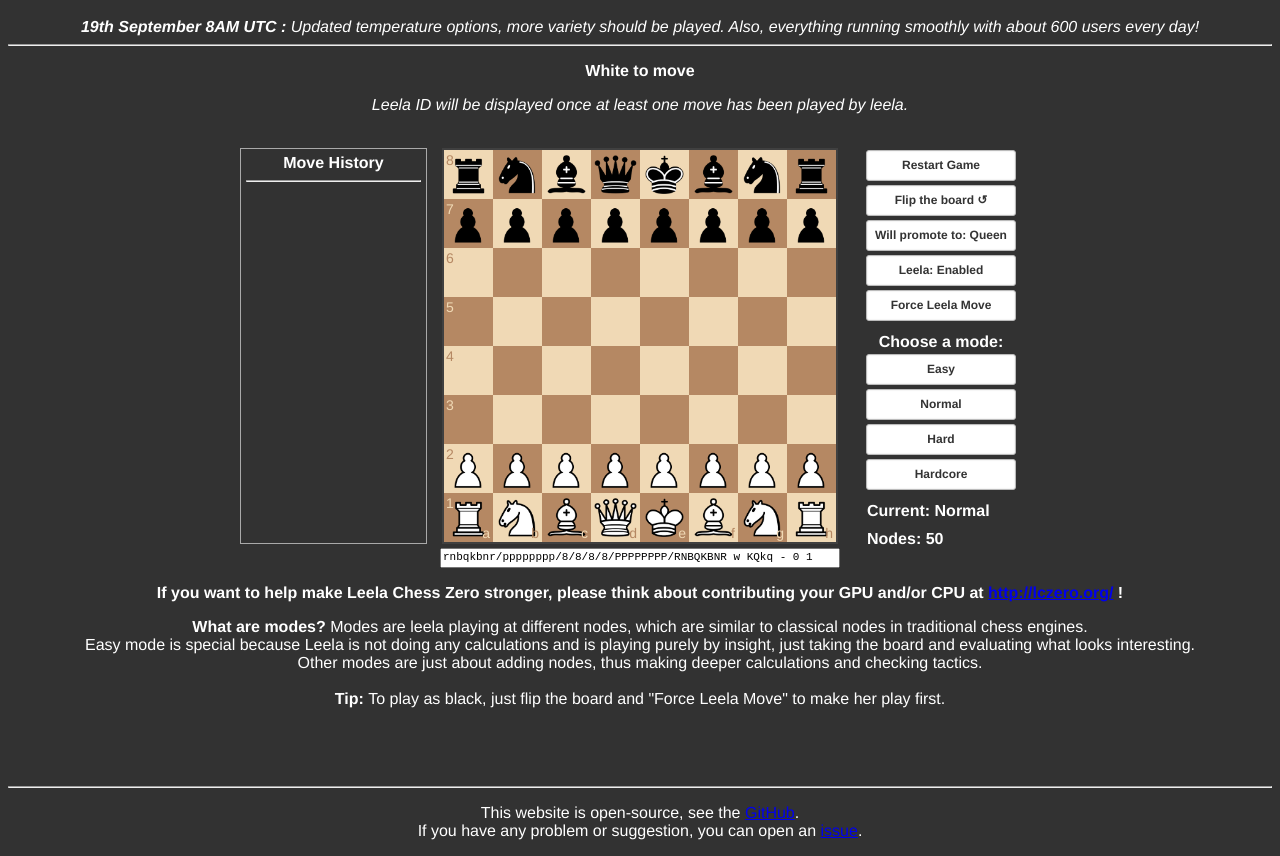
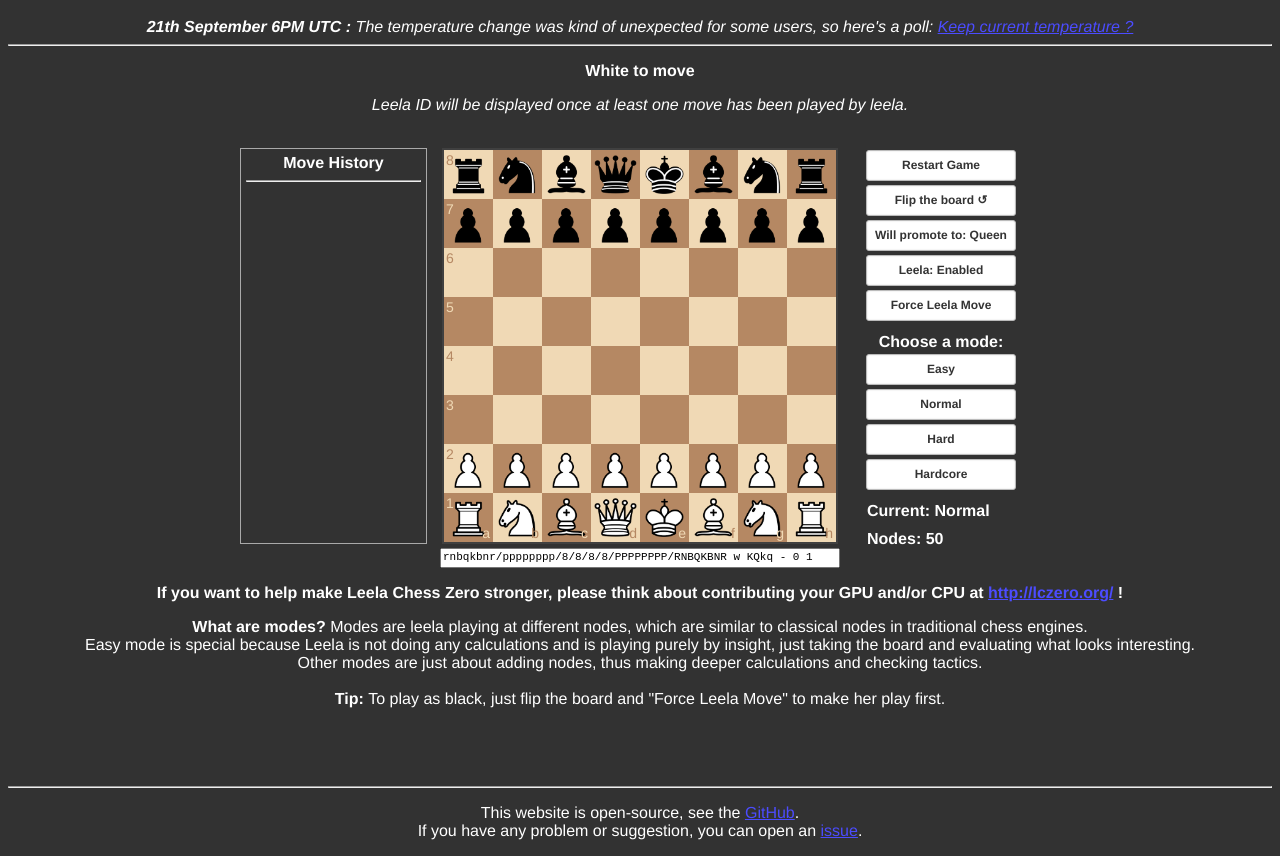
Before and after one commit to Uriopass/LCPlay, a plain HTML site: page Data/index.html in a window 1280 px wide. Shown: the part 48-904 px from the top of the page. Drawn offline with Linux system fonts and the light colour scheme.

Commit message:
Add poll

```diff
--- a/Data/index.html
+++ b/Data/index.html
@@ -45,6 +45,9 @@
 		a:visited {
 			color: #A74AC7;
 		}
+		a {
+			color: #4c4cff;
+		}
 
 		#historybox {
 			border: 1px solid darkgrey;
@@ -77,7 +80,7 @@
     </script>
     <h1 style="text-align:center; color: white"> Play against LCZero </h1>
     <div style="text-align: center;">
-	<i style="color: white"><b>19th September 8AM UTC :</b> Updated temperature options, more variety should be played. Also, everything running smoothly with about 600 users every day! <br /></i>
+	<i style="color: white"><b>21th September 6PM UTC :</b> The temperature change was kind of unexpected for some users, so here's a poll: <a href="https://www.strawpoll.me/16500213]">Keep current temperature ?</a> <br /></i>
     <hr/>
         <p style="color: white"><b><span id="status" ></span></b></p>
         <p style="color: white"><b><span id="winrate" ><i style="font-weight: normal">Leela ID will be displayed once at least one move has been played by leela.</i><br /><br /></span></b></p>
```
